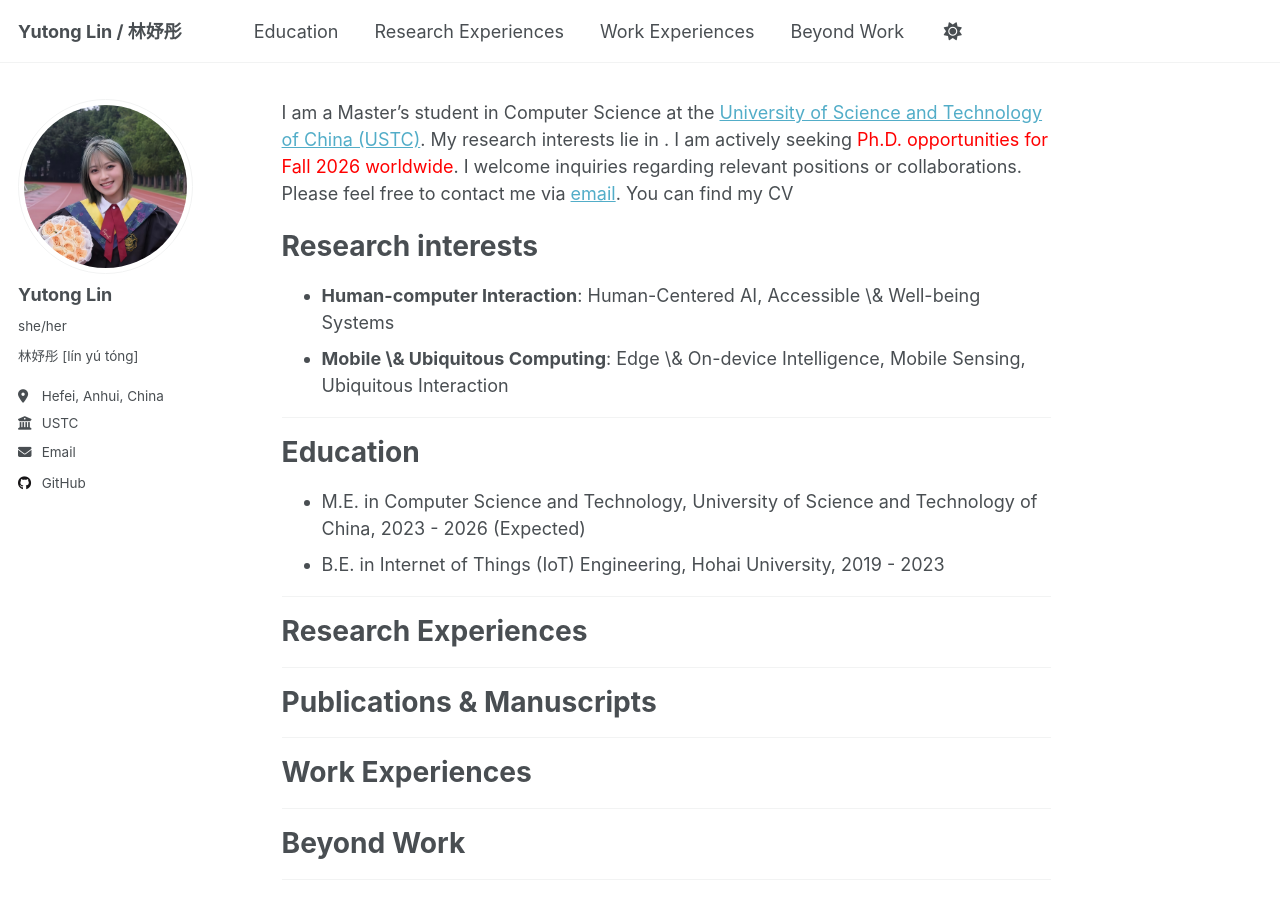
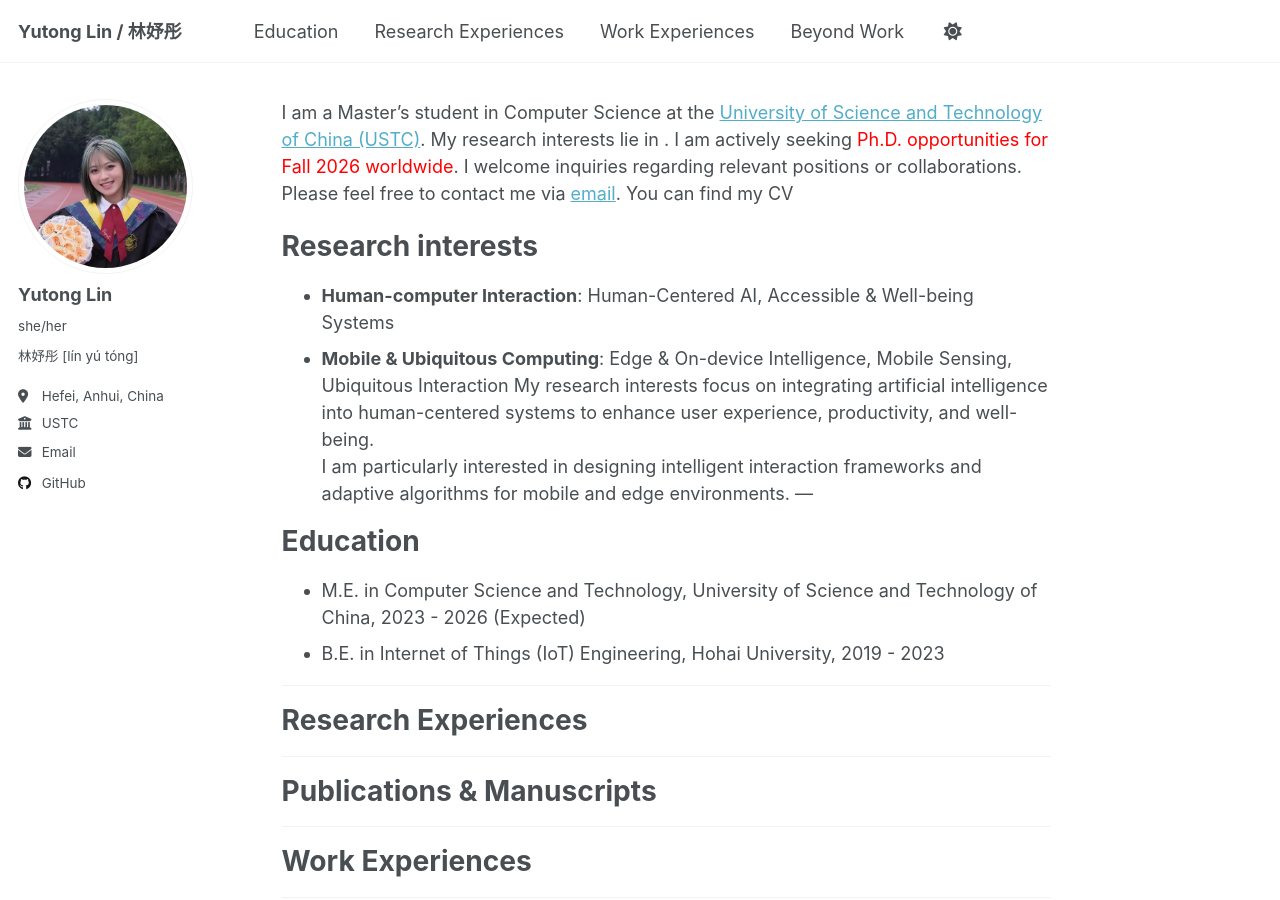
Before and after one commit to linlinlinlinlinkele/linlinlinlinlinkele.github.io, a Jekyll site: the page built from _pages/about.md, in a window 1280 px wide and 900 px high. Built offline with Jekyll 4.4.1, drawn with Linux system fonts in a browser that asks for light colours; a script that is not in the unit is left out.

Commit message:
Update about.md

```diff
--- a/_pages/about.md
+++ b/_pages/about.md
@@ -9,9 +9,10 @@ I am a Master's student in Computer Science at the [University of Science and Te
 <!-- <a href="https://Glycineeeee.github.io/files/CV_Jingmiao_Zhang.pdf" target="_blank">here</a>. -->
 
 # Research interests {#interests}
-- **Human-computer Interaction**: Human-Centered AI, Accessible \& Well-being Systems
-- **Mobile \& Ubiquitous Computing**: Edge \& On-device Intelligence, Mobile Sensing, Ubiquitous Interaction
-
+- **Human-computer Interaction**: Human-Centered AI, Accessible & Well-being Systems
+- **Mobile & Ubiquitous Computing**: Edge & On-device Intelligence, Mobile Sensing, Ubiquitous Interaction
+My research interests focus on integrating artificial intelligence into human-centered systems to enhance user experience, productivity, and well-being.
+I am particularly interested in designing intelligent interaction frameworks and adaptive algorithms for mobile and edge environments.
 ---
 
 
```
